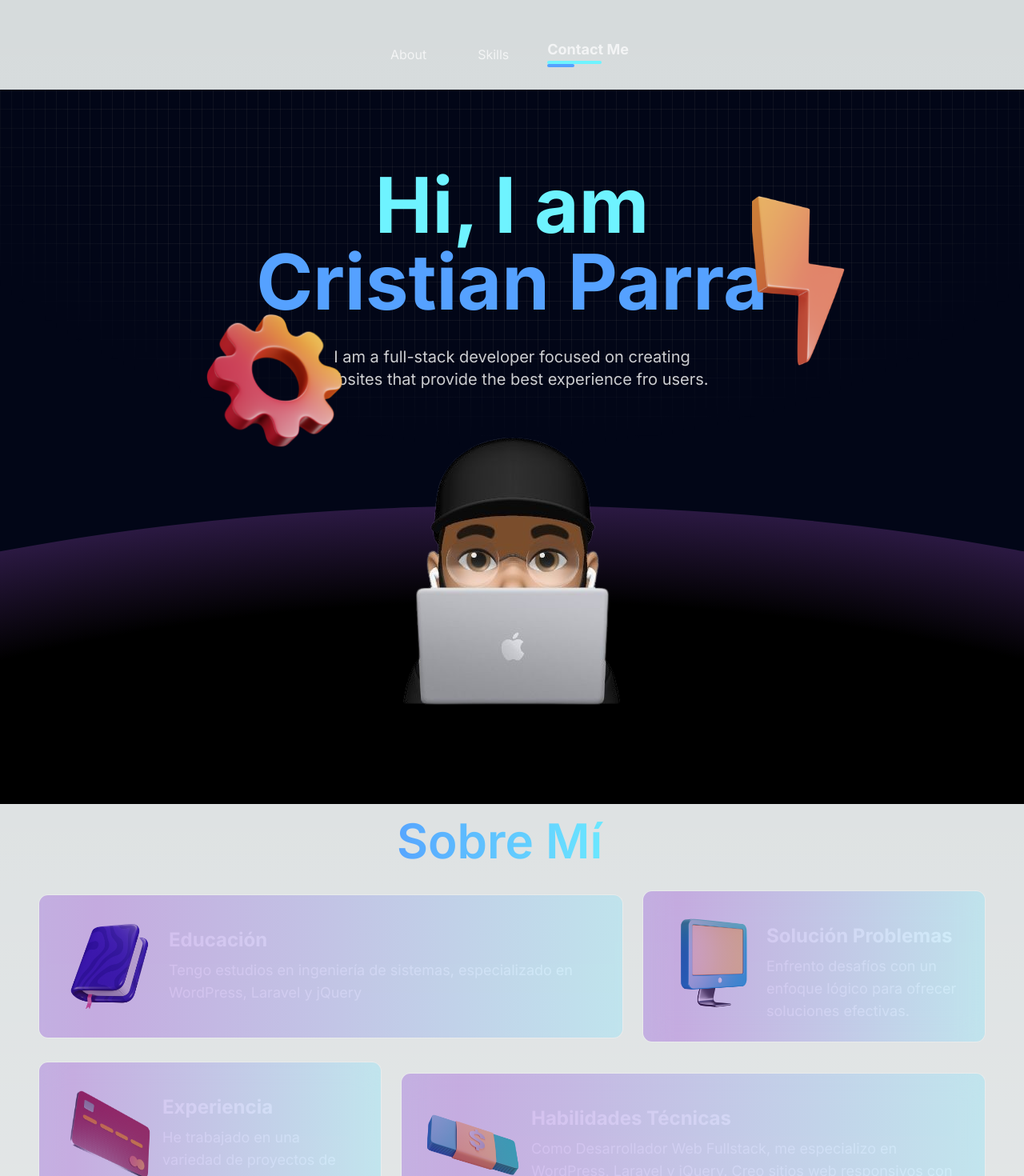
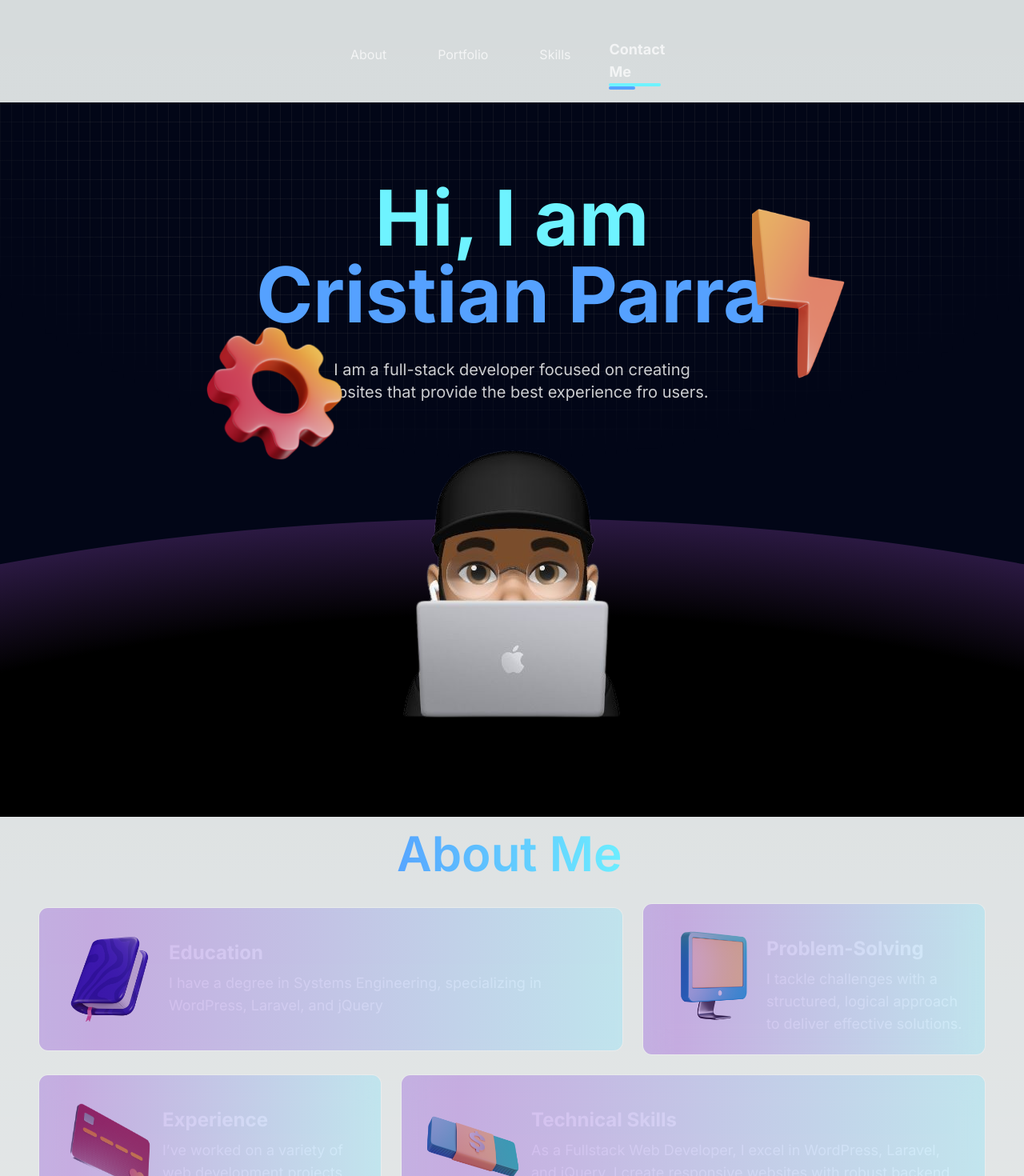
Before and after one commit to JonathanVargas0111/portfolio-orange, a Next.js app: page / in a window 1280 px wide. Shown: the top 1470 px of the page at 80% size. Built offline with nearby package versions, Linux system fonts and the light colour scheme.

Commit message:
Add items navbar

```diff
--- a/src/components/About.tsx
+++ b/src/components/About.tsx
@@ -54,7 +54,7 @@ const texts = {
 type Language = 'en' | 'es';
 
 const About = () => {
-  const [language, setLanguage] = React.useState<Language>('es'); // Estado para el idioma actual
+  const [language, setLanguage] = React.useState<Language>('en'); // Estado para el idioma actual
 
   // Función para alternar el idioma
   const toggleLanguage = () => {
--- a/src/components/Navbar.tsx
+++ b/src/components/Navbar.tsx
@@ -6,6 +6,7 @@ import { useState } from 'react';
 
 const navLinks = [
     { title: 'About', path: '#about' },
+    { title: 'Portfolio', path: '#portfolio' },
     { title: 'Skills', path: '#skills' },
 
 ]
@@ -24,17 +25,17 @@ const Navbar = () => {
 
     const menuVariants = {
         open: {
-            x:0,
-            transition:{
-                stiffness:20,
-                damping:15
+            x: 0,
+            transition: {
+                stiffness: 20,
+                damping: 15
             }
         },
-        closed:{
-            x:'-100%',
-            transition:{
-                stiffness:20,
-                damping:15
+        closed: {
+            x: '-100%',
+            transition: {
+                stiffness: 20,
+                damping: 15
             }
         }
     }
@@ -43,7 +44,7 @@ const Navbar = () => {
     return (
 
         <div className='text-white/70 pt-6'>
-            <div className="hidden md:flex items-start px-4 py-2 mx-auto max-w-[400px]">
+            <div className="hidden md:flex items-start px-4 py-2 mx-auto max-w-[500px]">
                 <ul className='flex flex-row p-4 space-x-8'>
                     {
                         navLinks.map((link, index) => (
--- a/src/components/Skills.tsx
+++ b/src/components/Skills.tsx
@@ -14,8 +14,8 @@ const skillIcons = [
 
 const Skills = () => {
   return (
-    <div className='bg-gradient-to-t from-black to-[#381a5f] py-32'>
-      <div className='text-white max-w-6xl mx-auto px-4 sm:px-6 lg:px-8'>
+    <div className='bg-gradient-to-t from-black to-[#381a5f] py-32' id='skills'>
+      <div className='text-white max-w-5xl mx-auto px-4 sm:px-6 lg:px-8'>
         <h2 className='text-6xl max-w-md mx-auto font-semibold mb-12 bg-gradient-to-r from-[#55A1FF] to-[#6EF3FF] bg-clip-text text-transparent text-center'>
           What I Do
         </h2>
```
